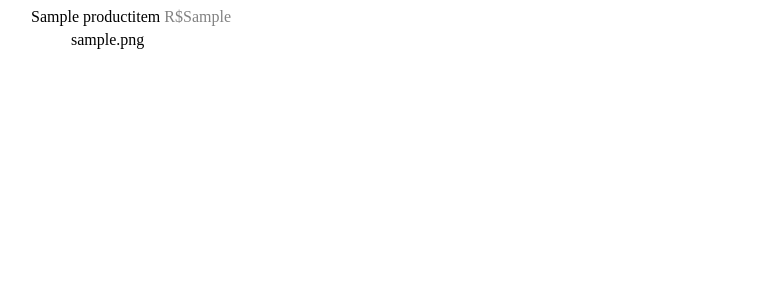
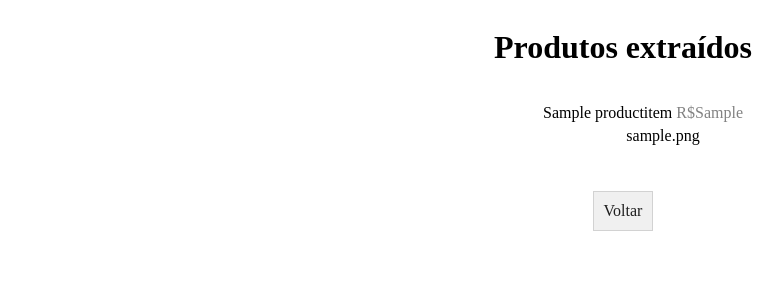
Before and after one commit to jichall/jn-scraper, a Django app: page /products in a window 1280 px wide. Shown: the top 300 px of the page, without its empty margins (17-799 px from the left). Run offline with Django 3.2, Linux system fonts and the light colour scheme; tables that the repository leaves empty hold one stand-in row (values such as "Sample post").

Commit message:
Add a stylesheet to the page
Signed-off-by: Rafael Campos Nunes <rafaelnunes@engineer.com>

```diff
--- a/src/scraper_interface/scraper_app/templates/products.html
+++ b/src/scraper_interface/scraper_app/templates/products.html
@@ -1,4 +1,24 @@
 <style>
+  body {
+      display: flex;
+      align-items: center;
+      justify-content: center;
+      flex-direction: column;
+      text-align: center;
+  }
+
+  a {
+      padding: 10px;
+      text-decoration: none;
+      color: rgb(30, 30, 30);
+      border: 1px solid rgb(210, 210, 210);
+      background: rgb(240, 240, 240);
+  }
+
+  a:hover {
+      background: linear-gradient(180deg, rgb(240, 240, 240), rgb(230, 230, 230));
+  }
+
   li {
       list-style: none;
   }
@@ -18,6 +38,8 @@
   }
 </style>
 
+<h1>Produtos extraídos</h1>
+
 <ul>
   {% for product in products %}
   <li class="product">
@@ -34,3 +56,5 @@
   </li>
   {% endfor %}
 </ul>
+
+<a href="/">Voltar</a>
```
